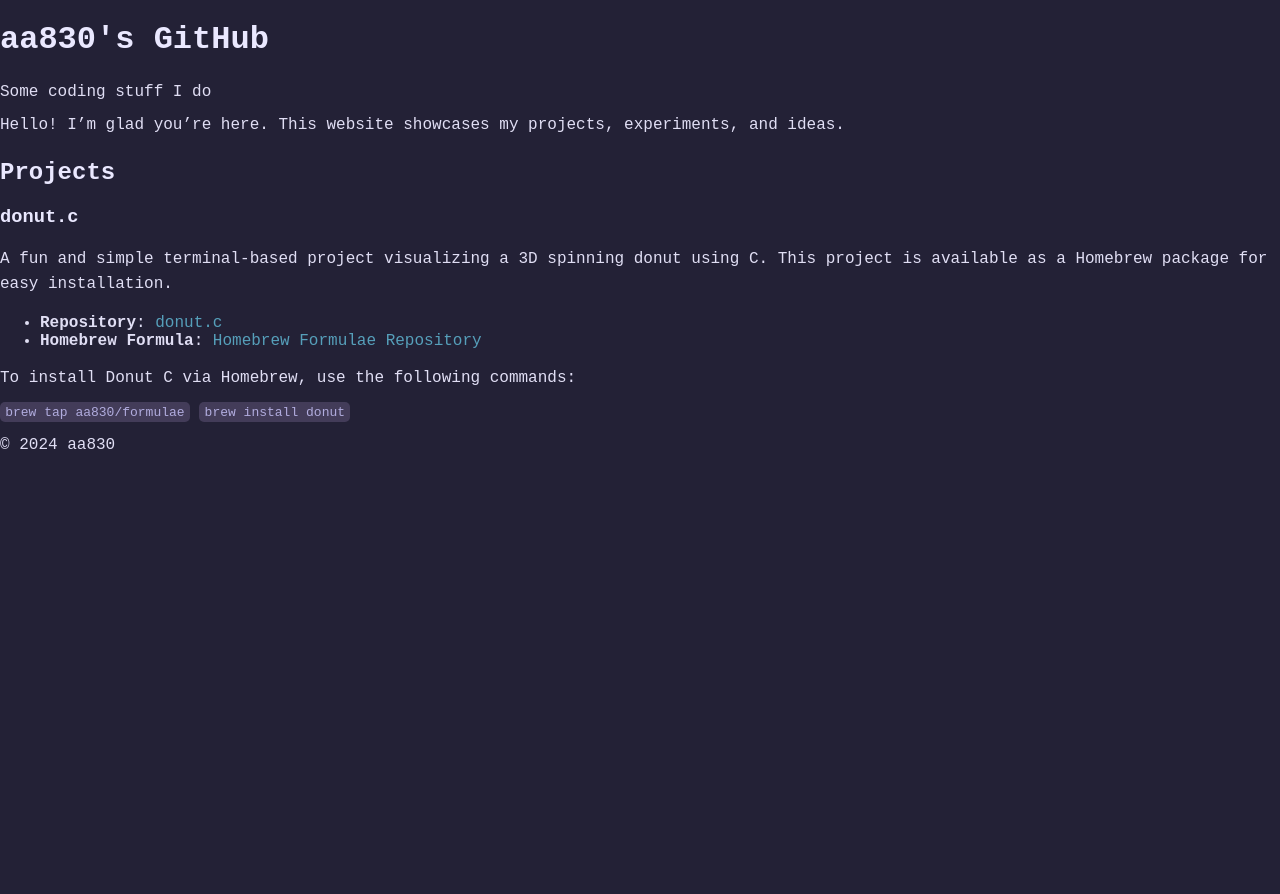
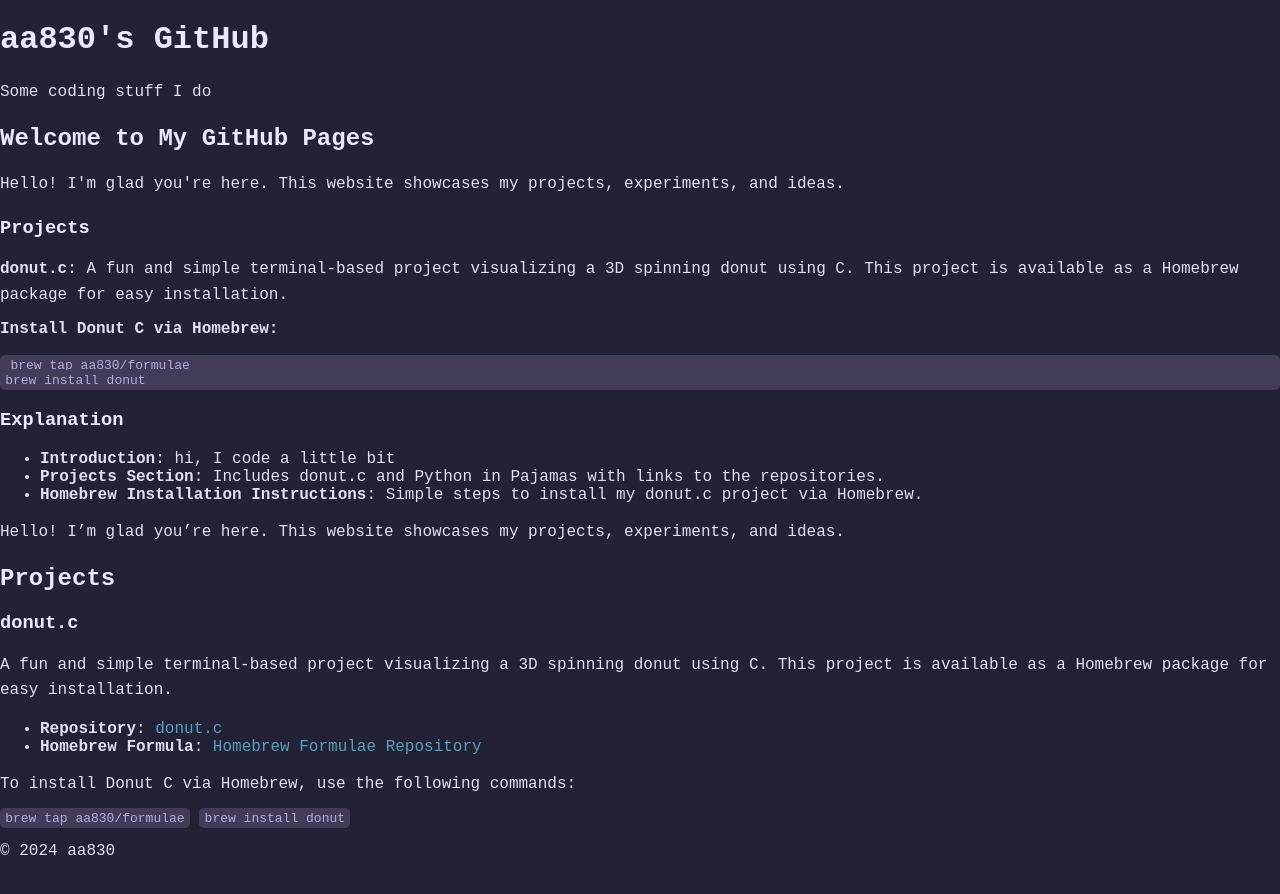
Before and after one commit to aa830/aa830.github.io, a Jekyll site: the page built from README.md, in a window 1280 px wide. Shown: the top 894 px of the page. Built offline with Jekyll 4.4.1, drawn with Linux system fonts in a browser that asks for light colours; some web fonts are replaced; our own code applies the rules of GitHub Pages for plain Markdown files.

```diff
--- a/_layouts/default.html
+++ b/_layouts/default.html
@@ -17,6 +17,9 @@
       font-weight: normal;
       font-style: normal;
     }
+    body {
+      font-family: 'MonoLisa', monospace;
+    }
   </style>
 </head>
 <body>
@@ -26,6 +29,23 @@
   </header>
 
   <main>
+    <h2>Welcome to My GitHub Pages</h2>
+    <p>Hello! I'm glad you're here. This website showcases my projects, experiments, and ideas.</p>
+
+    <h3>Projects</h3>
+    <p><strong>donut.c</strong>: A fun and simple terminal-based project visualizing a 3D spinning donut using C. This project is available as a Homebrew package for easy installation.</p>
+
+    <p><strong>Install Donut C via Homebrew:</strong></p>
+    <pre><code>brew tap aa830/formulae
+brew install donut</code></pre>
+
+    <h3>Explanation</h3>
+    <ul>
+      <li><strong>Introduction</strong>: hi, I code a little bit</li>
+      <li><strong>Projects Section</strong>: Includes donut.c and Python in Pajamas with links to the repositories.</li>
+      <li><strong>Homebrew Installation Instructions</strong>: Simple steps to install my donut.c project via Homebrew.</li>
+    </ul>
+
     {{ content }}
   </main>
 
```
